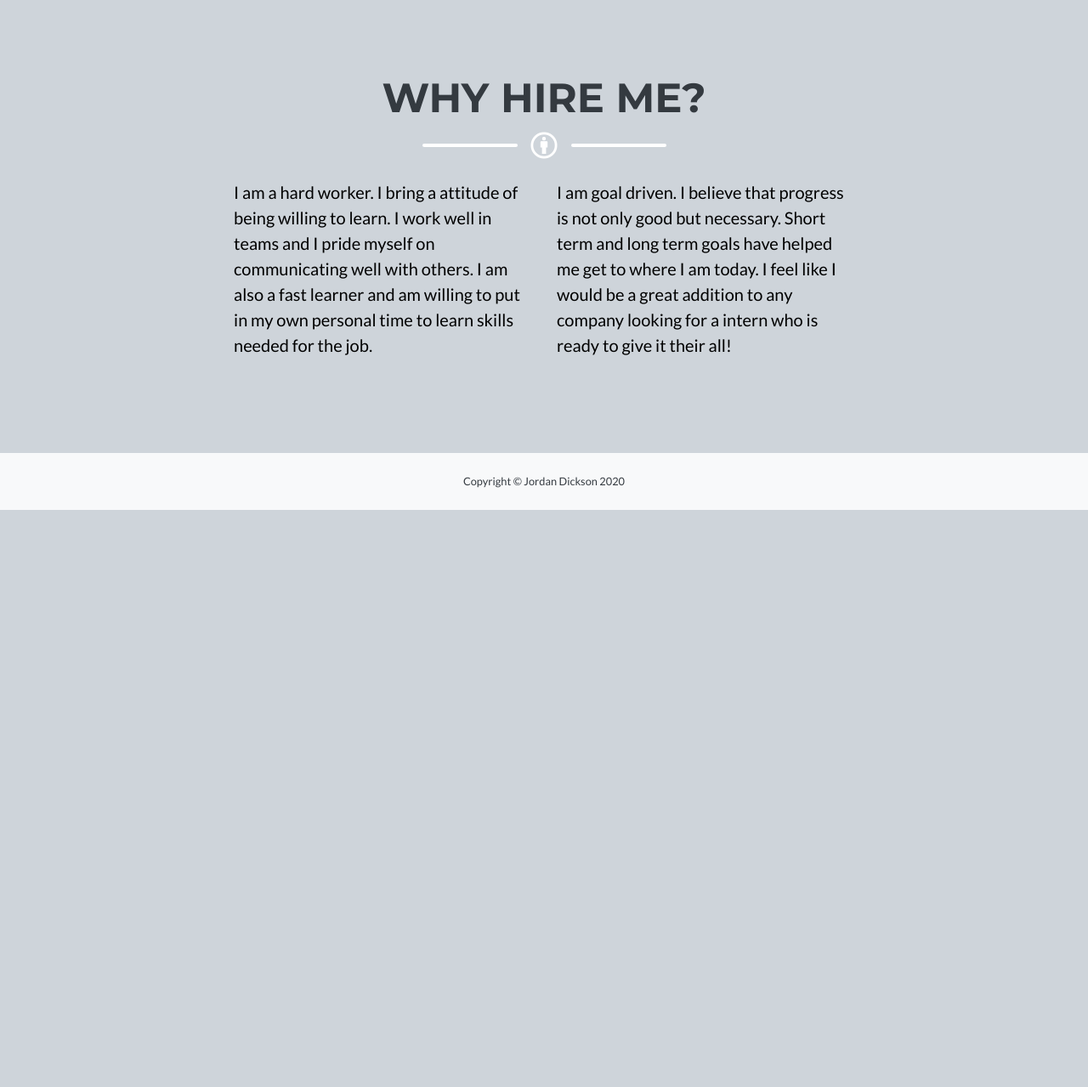
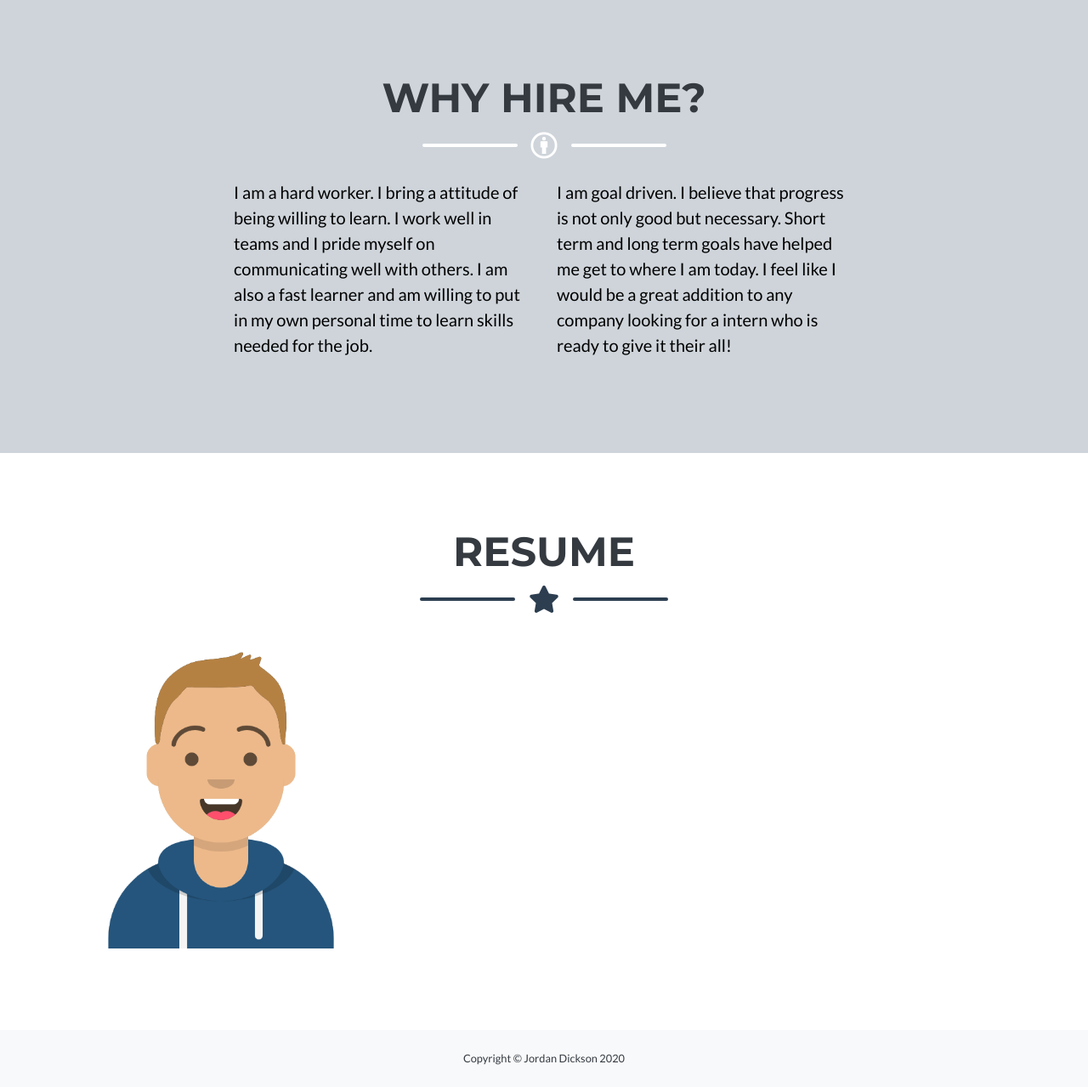
Before and after one commit to jfdickson25/other-portfolios, a PHP site: page /jordan-dickson-portfolio.php in a window 1280 px wide. Shown: the part 1515-2794 px from the top of the page at 85% size. Before the commit the page ends 2115 px from the top, so only its background shows below. Run offline with PHP 8.4, Linux system fonts and the light colour scheme; data that the repository does not hold is empty; some libraries are stand-ins or nearby versions.

Commit message:
Added new section

```diff
--- a/web/jordan-dickson-portfolio.php
+++ b/web/jordan-dickson-portfolio.php
@@ -163,6 +163,44 @@
         </div>
       </div>
 
+    </div>
+  </section>
+
+
+  <!-- Portfolio Section -->
+  <section class="page-section portfolio" id="portfolio">
+    <div class="container">
+
+      <!-- Portfolio Section Heading -->
+      <h2 class="page-section-heading text-center text-uppercase text-dark mb-0">Resume</h2>
+
+      <!-- Icon Divider -->
+      <div class="divider-custom">
+        <div class="divider-custom-line"></div>
+        <div class="divider-custom-icon">
+          <i class="fas fa-star"></i>
+        </div>
+        <div class="divider-custom-line"></div>
+      </div>
+
+      <!-- Portfolio Grid Items -->
+      <div class="row">
+
+
+        <!-- Portfolio Item 1 -->
+        <div class="col-md-6 col-lg-4">
+          <div class="portfolio-item mx-auto" data-toggle="modal" data-target="#portfolioModal1">
+            <div class="portfolio-item-caption d-flex align-items-center justify-content-center h-100 w-100">
+              <div class="portfolio-item-caption-content text-center text-white">
+                <i class="fas fa-plus fa-3x"></i>
+              </div>
+            </div>
+            <img class="img-fluid" src="img/portfolio/user.png" alt="" height="512px" width="512px">
+          </div>
+        </div>
+
+
+      </div>
     </div>
   </section>
 
```
